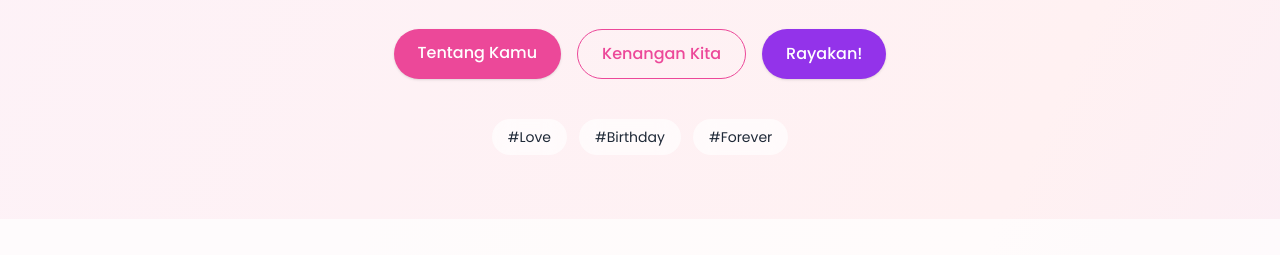
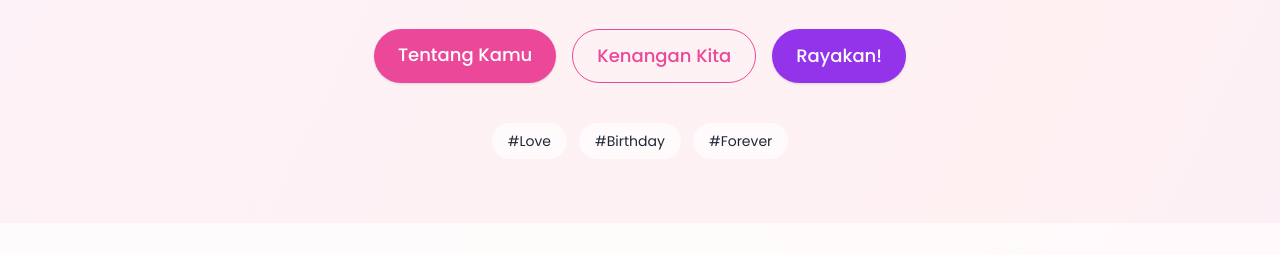
Before and after one commit to Kader2637/landing_page_birthday, a plain HTML site: page index.html in a window 1280 px wide. Shown: the part 384-639 px from the top of the page. Drawn offline with nearby package versions, Linux system fonts and the light colour scheme.

Commit message:
Update index.html

```diff
--- a/index.html
+++ b/index.html
@@ -175,7 +175,14 @@
   <button id="bgmToggle"
     class="fixed bottom-5 right-5 z-50 rounded-full bg-pink-500 text-white p-3 shadow-xl hover:bg-pink-600 focus:outline-none focus:ring-4 focus:ring-pink-300 opacity-0 transition"
     aria-pressed="true" title="Jeda/Putar musik">
-    <svg xmlns="http://www.w3.org/2000/svg" width="32" height="32" viewBox="0 0 24 24"><!-- Icon from Myna UI Icons by Praveen Juge - https://github.com/praveenjuge/mynaui-icons/blob/main/LICENSE --><g fill="none" stroke="currentColor" stroke-linecap="round" stroke-linejoin="round" stroke-width="1.5"><path d="M20.5 15.8V8.2a1.91 1.91 0 0 0-.944-1.645l-6.612-3.8a1.88 1.88 0 0 0-1.888 0l-6.612 3.8A1.9 1.9 0 0 0 3.5 8.2v7.602a1.91 1.91 0 0 0 .944 1.644l6.612 3.8a1.88 1.88 0 0 0 1.888 0l6.612-3.8A1.9 1.9 0 0 0 20.5 15.8"/><path d="M12.5 14.5V8.6a.6.6 0 0 1 .6-.6h1.4m-2 6.5a1.5 1.5 0 1 1-3 0a1.5 1.5 0 0 1 3 0"/></g></svg>
+    <svg xmlns="http://www.w3.org/2000/svg" width="32" height="32"
+      viewBox="0 0 24 24"><!-- Icon from Myna UI Icons by Praveen Juge - https://github.com/praveenjuge/mynaui-icons/blob/main/LICENSE -->
+      <g fill="none" stroke="currentColor" stroke-linecap="round" stroke-linejoin="round" stroke-width="1.5">
+        <path
+          d="M20.5 15.8V8.2a1.91 1.91 0 0 0-.944-1.645l-6.612-3.8a1.88 1.88 0 0 0-1.888 0l-6.612 3.8A1.9 1.9 0 0 0 3.5 8.2v7.602a1.91 1.91 0 0 0 .944 1.644l6.612 3.8a1.88 1.88 0 0 0 1.888 0l6.612-3.8A1.9 1.9 0 0 0 20.5 15.8" />
+        <path d="M12.5 14.5V8.6a.6.6 0 0 1 .6-.6h1.4m-2 6.5a1.5 1.5 0 1 1-3 0a1.5 1.5 0 0 1 3 0" />
+      </g>
+    </svg>
   </button>
 
   <!-- Navigation -->
@@ -233,17 +240,21 @@
         Untuk Pasangan Tercinta, di Hari Spesialmu! Semoga hari ini penuh
         tawa, pelukan hangat, dan kejutan manis. 💖
       </p>
-      <div class="flex justify-center gap-3 md:gap-4">
+      <div class="flex justify-center gap-2 sm:gap-3 md:gap-4">
         <a href="#about"
-          class="rounded-full bg-pink-500 px-6 py-3 font-medium text-white shadow hover:bg-pink-600">Tentang Kamu</a>
+          class="rounded-full bg-pink-500 px-4 py-2 text-sm font-medium text-white shadow hover:bg-pink-600 sm:px-5 sm:py-2.5 sm:text-base md:px-6 md:py-3 md:text-lg">
+          Tentang Kamu
+        </a>
         <a href="#gallery"
-          class="rounded-full border border-pink-500 px-6 py-3 font-medium text-pink-500 hover:bg-pink-50">Kenangan
-          Kita</a>
+          class="rounded-full border border-pink-500 px-4 py-2 text-sm font-medium text-pink-500 hover:bg-pink-50 sm:px-5 sm:py-2.5 sm:text-base md:px-6 md:py-3 md:text-lg">
+          Kenangan Kita
+        </a>
         <button id="btnConfetti"
-          class="rounded-full bg-purple-600 px-6 py-3 font-medium text-white shadow hover:bg-purple-700">
+          class="rounded-full bg-purple-600 px-4 py-2 text-sm font-medium text-white shadow hover:bg-purple-700 sm:px-5 sm:py-2.5 sm:text-base md:px-6 md:py-3 md:text-lg">
           Rayakan!
         </button>
       </div>
+
 
       <!-- Floating chips -->
       <div class="mt-10 flex flex-wrap justify-center gap-3 text-sm">
@@ -769,7 +780,7 @@
         bgmToggle?.classList.remove('opacity-0');
         bgmToggle?.classList.add('animate-bounce');
         const resumeOnce = () => {
-        bgm.play().catch(()=>{});
+          bgm.play().catch(() => { });
           bgmToggle?.classList.remove('animate-bounce');
           bgmToggle?.setAttribute('aria-pressed', 'true');
           window.removeEventListener('pointerdown', resumeOnce, { once: true });
@@ -781,7 +792,7 @@
     // Klik tombol play/pause
     bgmToggle?.addEventListener('click', () => {
       if (bgm.paused) {
-      bgm.play().catch(()=>{});
+        bgm.play().catch(() => { });
         bgmToggle.setAttribute('aria-pressed', 'true');
       } else {
         bgm.pause();
```
Lines whose indentation alone changed are shown as unchanged.
